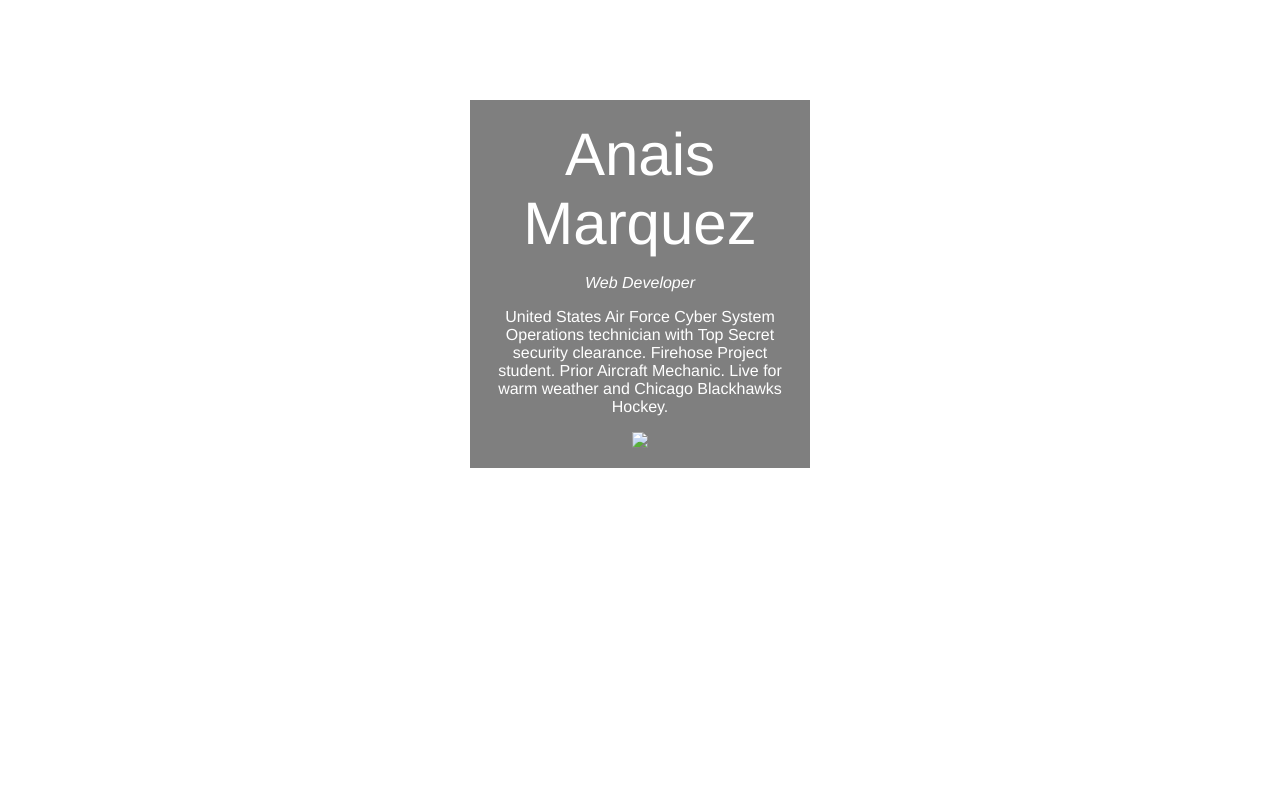
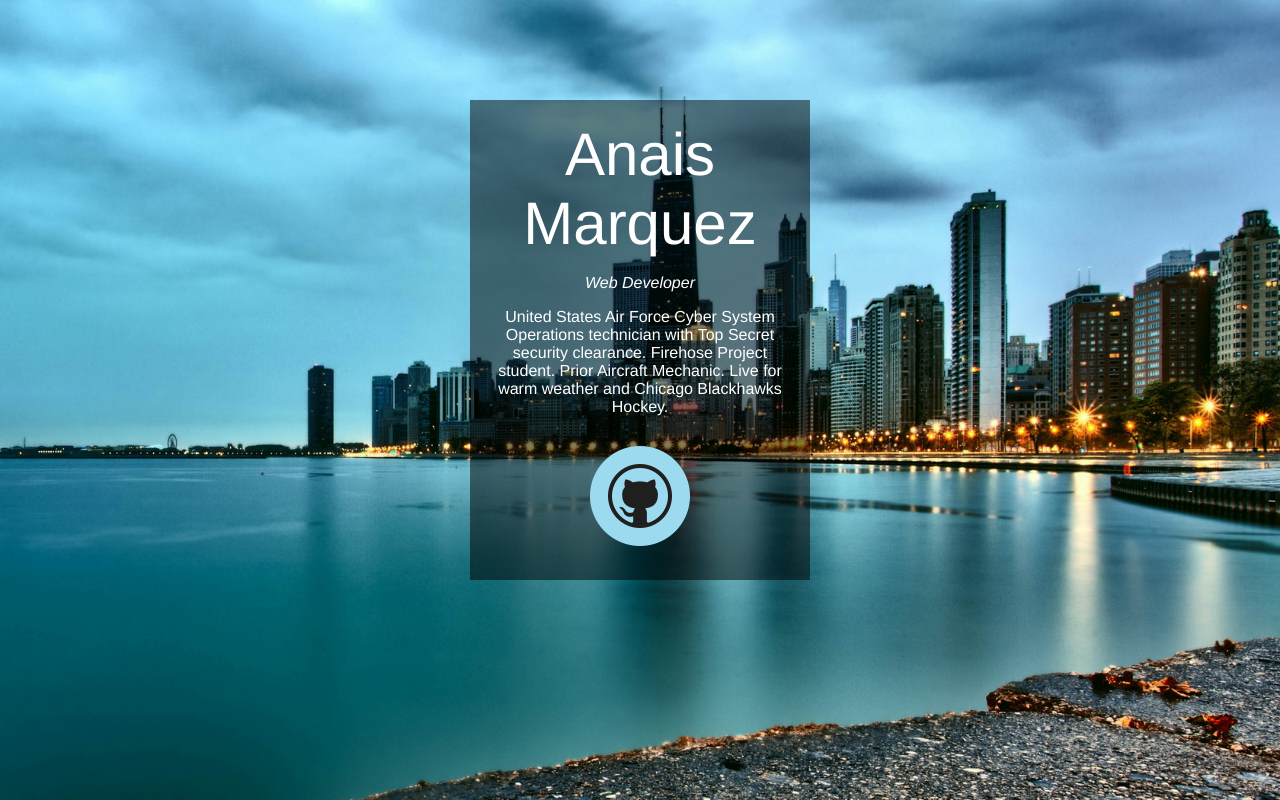
Before and after one commit to AnaisMarquez/AnaisMarquez.github.io, a plain HTML site: page index.html in a window 1280 px wide. Drawn offline with Linux system fonts and the light colour scheme.

Commit message:
Update index.html

```diff
--- a/index.html
+++ b/index.html
@@ -4,7 +4,7 @@
 	<style>
 	body {
 
-	 background: url('chicago.jpg') no-repeat center center fixed;
+	 background: url('images/chicago.jpg') no-repeat center center fixed;
 				  -webkit-background-size: cover;
 				  -moz-background-size: cover;
 				  -o-background-size: cover;
@@ -66,7 +66,7 @@ margin: 0px;
 
 </p>
 <a href="https://github.com/AnaisMarquez">
-<img src="github.png"/>
+<img src="Images/giticon.png"/>
 
 </a>
 
```
